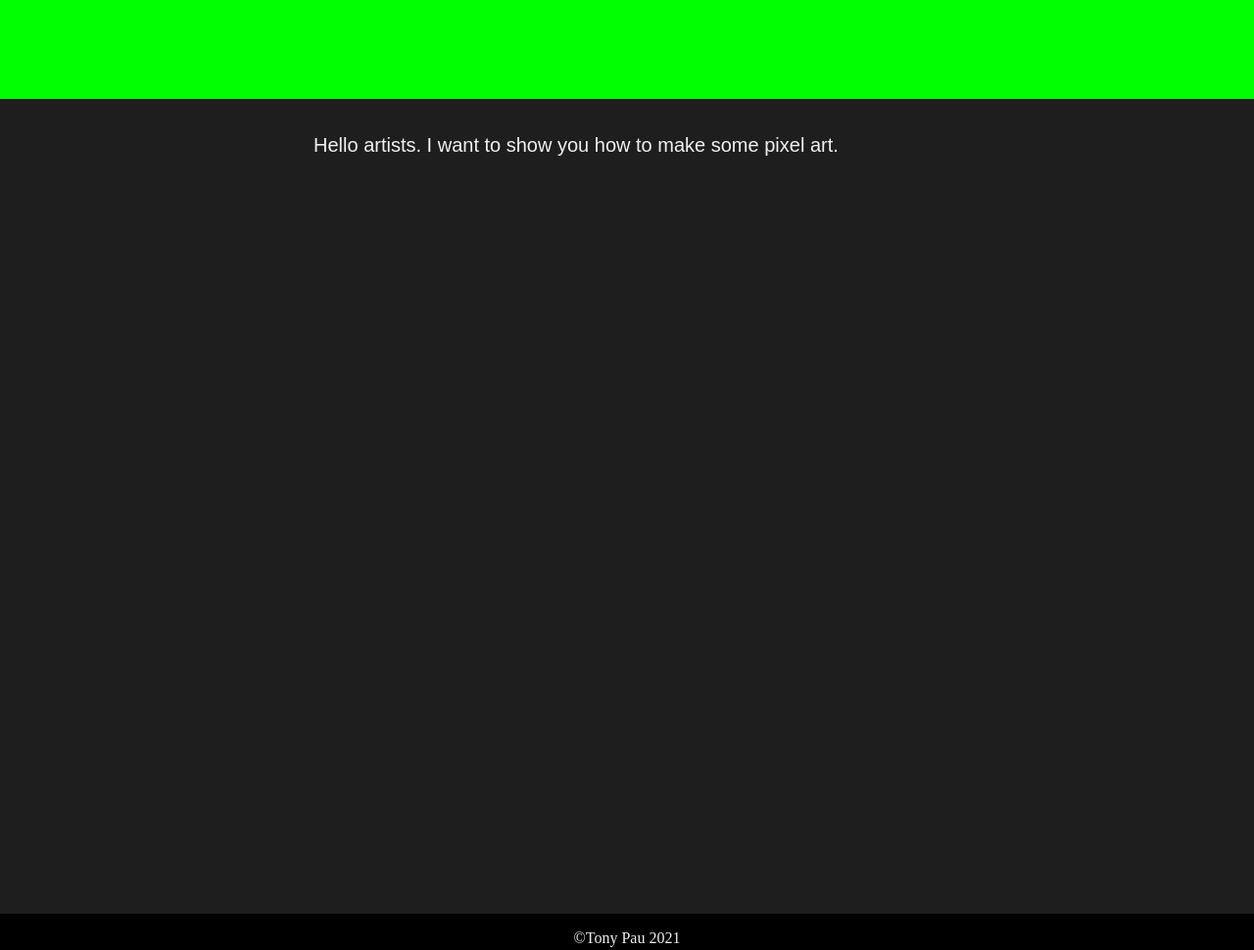
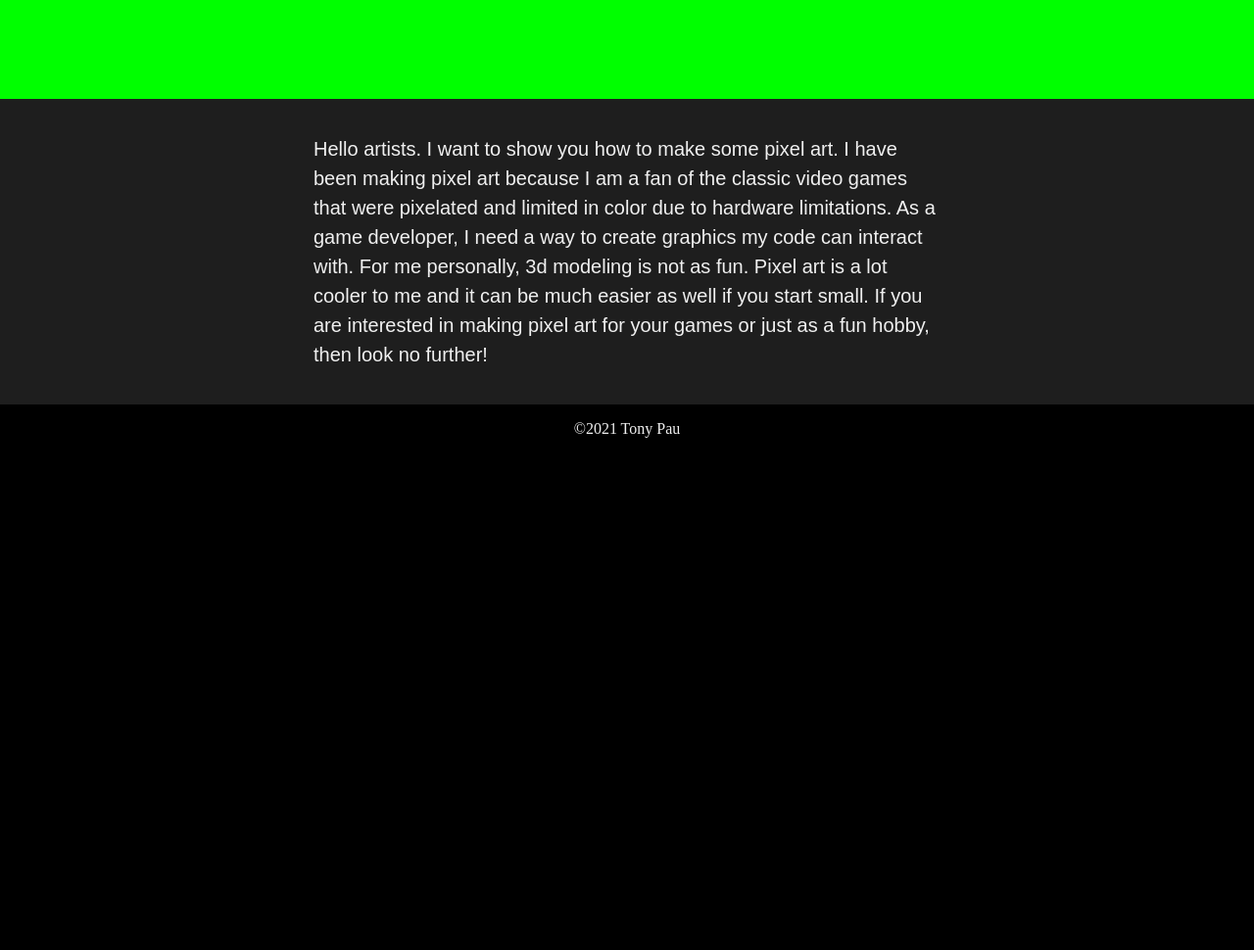
Before and after one commit to sdvanderlyn/cs347-1, a plain HTML site: page project1/index.html in a window 1280 px wide. Shown: the part 540-1510 px from the top of the page at 98% size. After the commit the page ends 1003 px from the top, so only its background shows below. Drawn offline with Linux system fonts and the light colour scheme.

Commit message:
Update index.html and footer sections

```diff
--- a/project1/css/style.css
+++ b/project1/css/style.css
@@ -91,7 +91,6 @@ nav ul li a:hover {
 
 main {
     width: 50vw;
-    height: 100vh;
     margin: auto;
     padding: 16px;
     font-family: Arial, Helvetica, sans-serif;
@@ -99,6 +98,7 @@ main {
 
 main p {
     font-size: 20px;
+    line-height: 1.5;
 }
 
 footer {
--- a/project1/index.html
+++ b/project1/index.html
@@ -25,11 +25,11 @@
             </div>
             <main>
                 <p>Hello artists. I want to show you how to make some pixel
-                art.</p>
+                art. I have been making pixel art because I am a fan of the classic video games that were pixelated and limited in color due to hardware limitations. As a game developer, I need a way to create graphics my code can interact with. For me personally, 3d modeling is not as fun. Pixel art is a lot cooler to me and it can be much easier as well if you start small. If you are interested in making pixel art for your games or just as a fun hobby, then look no further!</p>
             </main>
         </div>
         <footer>
-            <p>&copyTony Pau 2021</p>
+            <p>&copy;2021 Tony Pau</p>
         </footer>
     </body>
 </html>
```
Also changed, not shown: project1/gallery.html (+1 -1 lines), project1/tutorials.html (+1 -1 lines).
